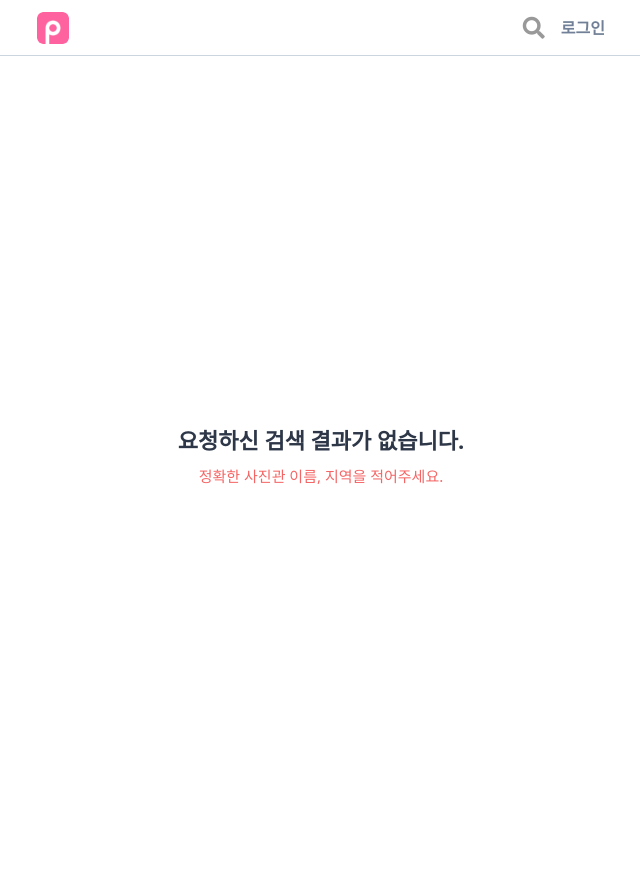
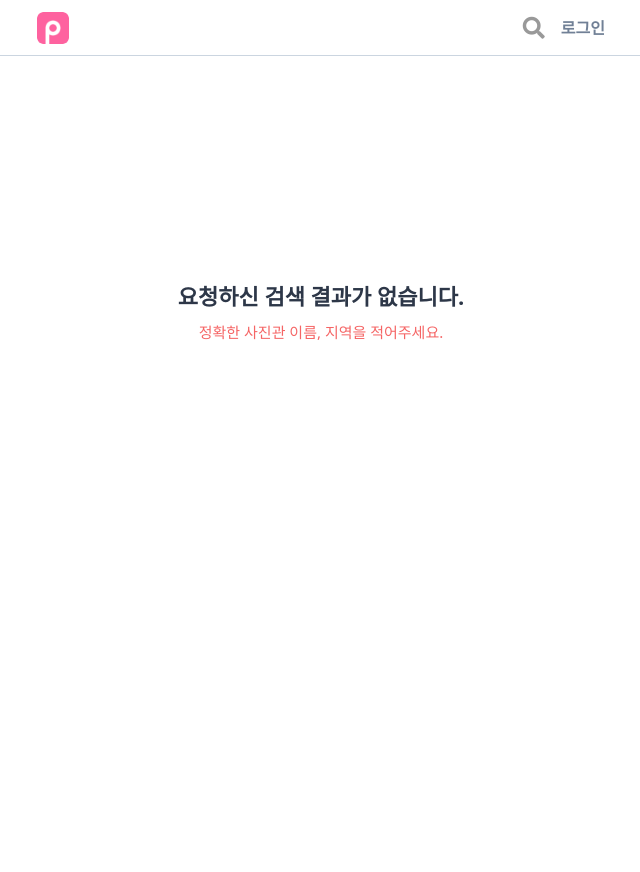
Before and after one commit to seongryeol-han/posely, a Django app: page /studios/search/ in a window 1280 px wide. Shown: the whole page, without its empty margins (319-959 px from the left). After the commit the page ends 340 px from the top, so only its background shows below. Run offline with Django 3.2, Linux system fonts and the light colour scheme; style sheets or scripts are compiled from the project's sources; some libraries are stand-ins or nearby versions.

Commit message:
correct login etc

```diff
--- a/templates/base.html
+++ b/templates/base.html
@@ -33,7 +33,7 @@
 
 
 </head>
-<body class="mt-14 mb-4 bg-white mobile:mt-10 ">
+<body class="mt-14 mb-4 bg-white mobile:mt-8 ">
 {% block nav-bar %}
 <header class="z-10 container max-w-full inset-0 flex justify-center px-4 mobile:pb-px h-14 mobile:h-12 border-b mobile:border-none border-gray-400 fixed bg-white">
         <div class="flex items-center justify-between w-600px px-4 small:px-0">
--- a/templates/mixins/studio/studio_card.html
+++ b/templates/mixins/studio/studio_card.html
@@ -5,7 +5,7 @@
 </style>
 
 
-<div class="mt-4 border border-gray-400 mobile:border-gray-300 mobile:border-l-0 mobile:border-r-0 mobile:bg-white rounded-lg bg-white small:bg-gray-100 ">
+<div class="mt-4 border border-gray-400 mobile:border-gray-300 mobile:border-l-0 mobile:border-r-0 mobile:bg-white rounded-lg mobile:rounded-none bg-white small:bg-gray-100 ">
     <div class="flex items-center justify-between h-16 mobile:h-14 px-4">
 
         <div class="flex items-center">
--- a/templates/studios/search.html
+++ b/templates/studios/search.html
@@ -11,7 +11,7 @@
 <div class="container mx-auto flex flex-col items-center overflow-auto">
 
     {% if empty_search %}
-    <div class="min-h-screen flex flex-col justify-center items-center">
+    <div class="pt-56 flex flex-col justify-center items-center">
         <div class="text-gray-800 text-22px font-semibold">요청하신 검색 결과가 없습니다.</div>
         <div class="mt-2 text-red-500 text-15px">정확한 사진관 이름, 지역을 적어주세요.</div>
     </div>
```
Also changed, not shown: uploads/concept_photos/KakaoTalk_20210605_154846932_H8PwEjY.jpg (added), uploads/concept_photos/st1.jpg (added), uploads/studio_photos/lucky3-1.jpg (added).
